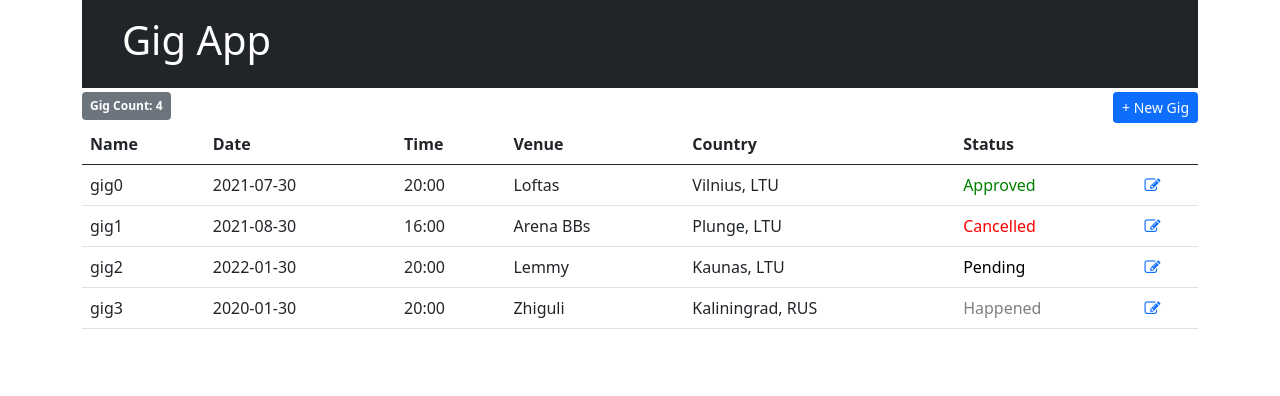
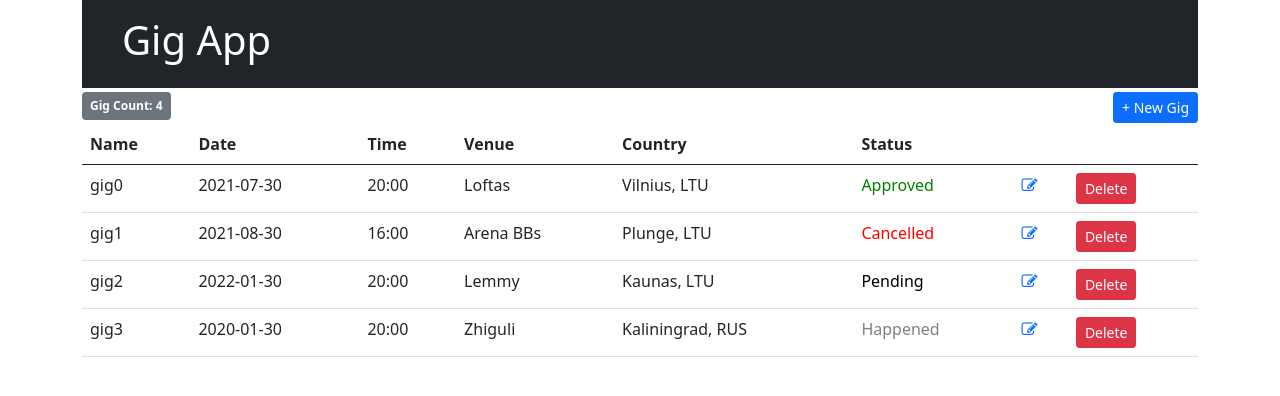
Before and after one commit to tomekki92/GigApp, a React (Create React App) app: page /gigs in a window 1280 px wide. Shown: the top 396 px of the page. Built offline with nearby package versions, Linux system fonts and the light colour scheme.

Commit message:
add delete button

```diff
--- a/src/components/Gigs.jsx
+++ b/src/components/Gigs.jsx
@@ -20,6 +20,11 @@ class Gigs extends Component {
     this.setState({ currentPage: page });
   };
 
+  handleDelete = (gig) => {
+    const gigs = this.state.gigs.filter((g) => g._id !== gig._id);
+    this.setState({ gigs });
+  };
+
   render() {
     const { length: count } = this.state.gigs;
     const { currentPage, pageSize, gigs: allGigs } = this.state;
@@ -40,7 +45,7 @@ class Gigs extends Component {
             </span>
           </Link>
         </div>
-        <GigsTable gigs={gigs} />
+        <GigsTable gigs={gigs} onDelete={this.handleDelete} />
         <Pagination
           itemsCount={count}
           pageSize={pageSize}
--- a/src/components/GigsTable.jsx
+++ b/src/components/GigsTable.jsx
@@ -1,7 +1,7 @@
 import React from "react";
 import { Link } from "react-router-dom";
 
-const GigsTable = ({ gigs }) => {
+const GigsTable = ({ gigs, onDelete }) => {
   return (
     <table className="table">
       <thead>
@@ -12,6 +12,7 @@ const GigsTable = ({ gigs }) => {
           <th>Venue</th>
           <th>Country</th>
           <th>Status</th>
+          <th></th>
           <th></th>
         </tr>
       </thead>
@@ -34,6 +35,14 @@ const GigsTable = ({ gigs }) => {
                 />
               </Link>
             </td>
+            <td>
+              <button
+                onClick={() => onDelete(gig)}
+                className="btn btn-danger btn-sm"
+              >
+                Delete
+              </button>
+            </td>
           </tr>
         ))}
       </tbody>
--- a/src/components/NotFound.jsx
+++ b/src/components/NotFound.jsx
@@ -1,7 +1,7 @@
 import React from "react";
 
 const NotFound = () => {
-  return <h1>Not Found</h1>;
+  return <h1 className="my-3">Not Found 💀</h1>;
 };
 
 export default NotFound;
```
Also changed, not shown: src/components/GigApp.jsx (+3 -5 lines), src/components/GigHeader.jsx (+3 -5 lines).
